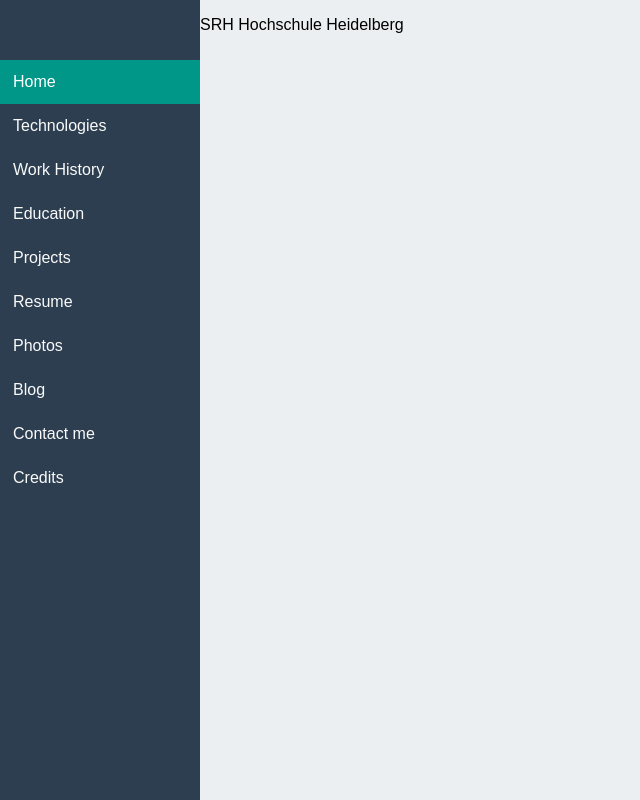
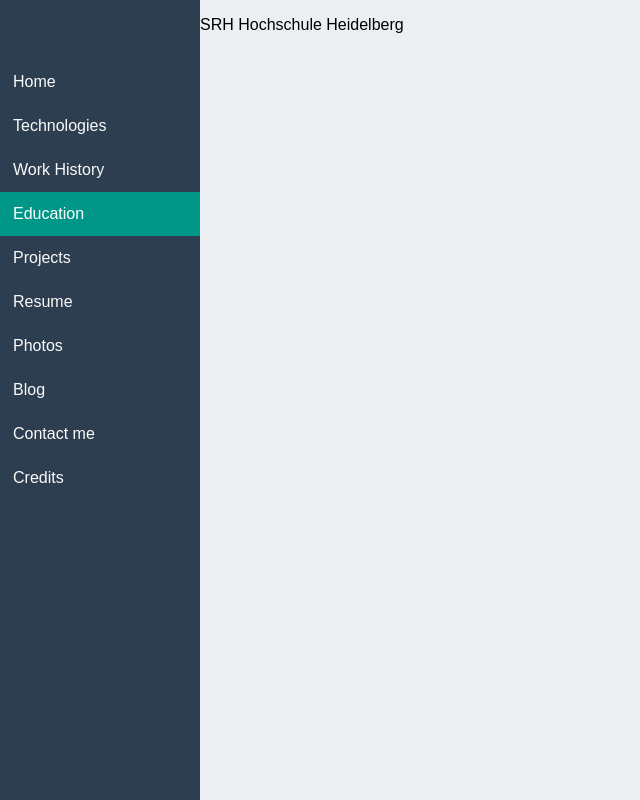
Before and after one commit to manjunath-satyamurthy/my-personal-site, a React (Create React App) app in the folder app/: page /education in a window 1280 px wide. Shown: the whole page, without its empty margins (0-640 px from the left). Built offline with nearby package versions, Linux system fonts and the light colour scheme.

Commit message:
Login implemented, cookied being saved

```diff
--- a/app/package.json
+++ b/app/package.json
@@ -3,6 +3,7 @@
   "version": "0.1.0",
   "private": true,
   "dependencies": {
+    "prettier": "^1.5.3",
     "react": "^15.6.1",
     "react-dom": "^15.6.1",
     "react-router": "^4.1.2",
--- a/app/src/App.css
+++ b/app/src/App.css
@@ -40,7 +40,6 @@
 
 .welcome-text {
     text-align: justify;
-    text-justify: inter-word
 }
 
 .padded-div {
--- a/app/src/App.js
+++ b/app/src/App.js
@@ -1,86 +1,170 @@
-import React, { Component } from 'react';
-import { Route, Link } from 'react-router-dom'
+import React, { Component } from "react";
+import { Route, NavLink, Redirect } from "react-router-dom";
 
-import './App.css';
-import Home from './pages/Home.js';
-import WorkHistory from './pages/WorkHistory.js';
-import Education from './pages/Education.js';
-import Technologies from './pages/Technologies.js';
+import "./App.css";
+import Home from "./pages/Home.js";
+import WorkHistory from "./pages/WorkHistory.js";
+import Education from "./pages/Education.js";
+import Technologies from "./pages/Technologies.js";
 
+const Navbutton = props => {
+  return (
+    <NavLink
+      exact
+      activeClassName="active"
+      to={props.url}
+      name={props.url}
+      onClick={props.onClick}
+    >
+      {props.pageName}
+    </NavLink>
+  );
+};
 
-class Navbutton extends Component {
-  render() {
-    return (
-      <Link
-        to={this.props.url}
-        className={(this.props.activePage === this.props.url) ? 'active' : 'inactive'}
-        name={this.props.url}
-        onClick={this.props.onClick}>
-          { this.props.pageName }
-      </Link>
-    )
-  }
-}
+const Sidebar = props => {
+  return (
+    <div className="menu">
+      <Navbutton url="/" pageName="Home" />
+      <Navbutton url="/technologies" pageName="Technologies" />
+      <Navbutton url="/work-history" pageName="Work History" />
+      <Navbutton url="/education" pageName="Education" />
+      <Navbutton url="/projects" pageName="Projects" />
+      <Navbutton url="/resume" pageName="Resume" />
+      <Navbutton url="/photos" pageName="Photos" />
+      <Navbutton url="/blog" pageName="Blog" />
+      <Navbutton url="/contact-me" pageName="Contact me" />
+      <Navbutton url="/credits" pageName="Credits" />
+    </div>
+  );
+};
 
+const Inputs = props => {
+  return (
+    <div>
+      <p>
+        {props.label}
+      </p>
+      <input
+        type={props.inputType}
+        name={props.inputName}
+        defaultValue={props.inputValue}
+        onChange={props.onValueChange}
+      />
+    </div>
+  );
+};
 
-class Sidebar extends Component {
-
+class Login extends Component {
   constructor(props) {
-    super(props)
-    this.handleNavClick = this.handleNavClick.bind(this);
+    super(props);
+    this.onClickLogin = this.onClickLogin.bind(this);
+    this.onValueChange = this.onValueChange.bind(this);
     this.state = {
-      activePage: '/'
-    }
+      username: "manju",
+      password: "password",
+      loginSuccessful: false
+    };
   }
 
-  handleNavClick (e) {
+  onClickLogin(e) {
+    let data = new FormData();
+    data.append(
+      "data",
+      JSON.stringify({
+        username: this.state.username,
+        password: this.state.password
+      })
+    );
+
+    fetch("http://localhost:8000/login/", {
+      method: "post",
+      credentials: "include",
+      body: data,
+      headers: {
+        Accept: "application/json"
+      }
+    })
+      .then(res => {
+        if (res.ok) {
+          return res.json();
+        }
+      })
+      .then(json => {
+        this.setState({
+          loginSuccessful: true
+        });
+        console.log(json);
+      })
+      .catch(err => {
+        console.log(err);
+      });
+  }
+
+  onValueChange(e) {
+    let inputName = e.currentTarget.name;
+    let inputValue = e.currentTarget.value;
     this.setState({
-      activePage: e.currentTarget.name
+      [inputName]: inputValue
     });
   }
 
   render() {
+    let isLoggedIn = this.state.loginSuccessful;
+
+    if (!isLoggedIn) {
+      return (
+        <div>
+          <Inputs
+            label="Username"
+            inputType="text"
+            inputName="username"
+            inputValue={this.state.username}
+            onValueChange={this.onValueChange}
+          />
+          <Inputs
+            label="Password"
+            inputType="password"
+            inputName="password"
+            inputValue={this.state.password}
+            onValueChange={this.onValueChange}
+          />
+          <input
+            type="button"
+            onClick={this.onClickLogin}
+            name="login"
+            value="Login"
+          />
+        </div>
+      );
+    } else {
+      return <Redirect to="/" />;
+    }
+  }
+}
+
+class Main extends Component {
+  render() {
     return (
-      <div className="menu">
-        <Navbutton url="/" pageName="Home" activePage={this.state.activePage} onClick={this.handleNavClick}/>
-        <Navbutton url="/technologies" pageName="Technologies" activePage={this.state.activePage} onClick={this.handleNavClick}/>
-        <Navbutton url="/work-history" pageName="Work History" activePage={this.state.activePage} onClick={this.handleNavClick}/>
-        <Navbutton url="/education" pageName="Education" activePage={this.state.activePage} onClick={this.handleNavClick}/>
-        <Navbutton url="/projects" pageName="Projects" activePage={this.state.activePage} onClick={this.handleNavClick}/>
-        <Navbutton url="/resume" pageName="Resume" activePage={this.state.activePage} onClick={this.handleNavClick}/>
-        <Navbutton url="/photos" pageName="Photos" activePage={this.state.activePage} onClick={this.handleNavClick}/>
-        <Navbutton url="/blog" pageName="Blog" activePage={this.state.activePage} onClick={this.handleNavClick}/>
-        <Navbutton url="/contact-me" pageName="Contact me" activePage={this.state.activePage} onClick={this.handleNavClick}/>
-        <Navbutton url="/credits" pageName="Credits" activePage={this.state.activePage} onClick={this.handleNavClick}/>
+      <div>
+        <Route exact path="/" component={Home} />
+        <Route exact path="/technologies" component={Technologies} />
+        <Route exact path="/work-history" component={WorkHistory} />
+        <Route exact path="/education" component={Education} />
+        <Route exact path="/login" component={Login} />
       </div>
     );
   }
 }
 
-
-class Main extends Component {
+class App extends Component {
   render() {
-    return (
-      <div>
-        <Route exact path="/" component={Home}/>
-        <Route path="/technologies" component={Technologies}/>
-        <Route path="/work-history" component={WorkHistory}/>
-        <Route path="/education" component={Education}/>
-      </div>
-      )
-  }
-}
-
-
-class App extends Component {
-  render () {
     return (
       <div>
         <Sidebar />
         <Main />
       </div>
-    )
+    );
   }
 }
 
-export default App
+export default App;
--- a/app/src/pages/Home.js
+++ b/app/src/pages/Home.js
@@ -6,7 +6,7 @@
 class ProfilePhoto extends Component {
   render () {
     return (
-      <img src={this.props.profileImgURL} id={this.props.photoType}/>
+      <img alt="" src={this.props.profileImgURL} id={this.props.photoType}/>
     )
   }
 }
@@ -37,15 +37,17 @@
 class ProfileLinks extends Component {
   render () {
     return (
-      <table className="profile-links" align="center">
-        <tr>
-          <td><a target="_blank" href="https://github.com/manjunath-satyamurthy"><img width="40" src="/media/github.png" /></a></td>
-          <td><a target="_blank" href="https://stackoverflow.com/users/3536784/manjunath-satyamurthy"><img width="40" src="/media/stackoverflow.svg" /></a></td>
-          <td><a target="_blank" href="https://www.facebook.com/manjunathsatyamurthy"><img width="40" src="/media/facebook.png" /></a></td>
-          <td><a target="_blank" href="https://plus.google.com/+ManjunathSatyamurthy"><img width="40" src="/media/google-plus.gif" /></a></td>
-          <td><a target="_blank" href="https://www.linkedin.com/in/manjunath-satyamurthy-a4408575/"><img width="40" src="/media/linked-in.png" /></a></td>
-          <td><a target="_blank" href="https://twitter.com/ManjunathSatya"><img width="40" src="/media/twitter.png" /></a></td>
-        </tr>
+      <table className="profile-links">
+        <tbody>
+          <tr>
+            <td><a target="_blank" rel="noopener noreferrer" href="https://github.com/manjunath-satyamurthy"><img alt="" width="40" src="/media/github.png" /></a></td>
+            <td><a target="_blank" rel="noopener noreferrer" href="https://stackoverflow.com/users/3536784/manjunath-satyamurthy"><img alt="" width="40" src="/media/stackoverflow.svg" /></a></td>
+            <td><a target="_blank" rel="noopener noreferrer" href="https://www.facebook.com/manjunathsatyamurthy"><img alt="" width="40" src="/media/facebook.png" /></a></td>
+            <td><a target="_blank" rel="noopener noreferrer" href="https://plus.google.com/+ManjunathSatyamurthy"><img alt="" width="40" src="/media/google-plus.gif" /></a></td>
+            <td><a target="_blank" rel="noopener noreferrer" href="https://www.linkedin.com/in/manjunath-satyamurthy-a4408575/"><img alt="" width="40" src="/media/linked-in.png" /></a></td>
+            <td><a target="_blank" rel="noopener noreferrer" href="https://twitter.com/ManjunathSatya"><img alt="" width="40" src="/media/twitter.png" /></a></td>
+          </tr>
+        </tbody>
       </table>
     )
   }
```
Also changed, not shown: app/dist/bundle.js, 1 other file (tests, documents, lock files or other folders).
